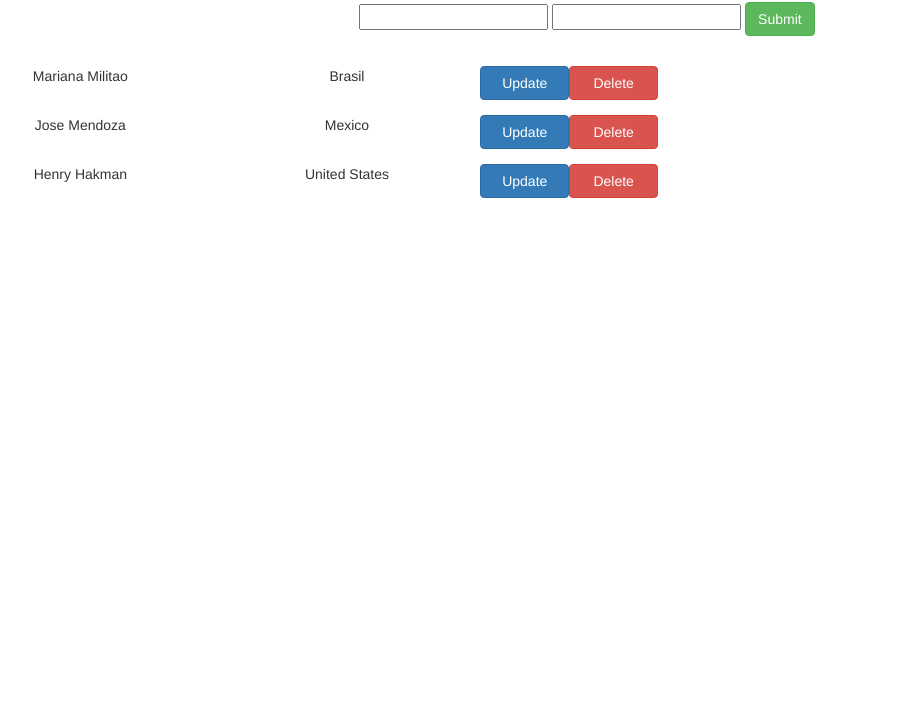
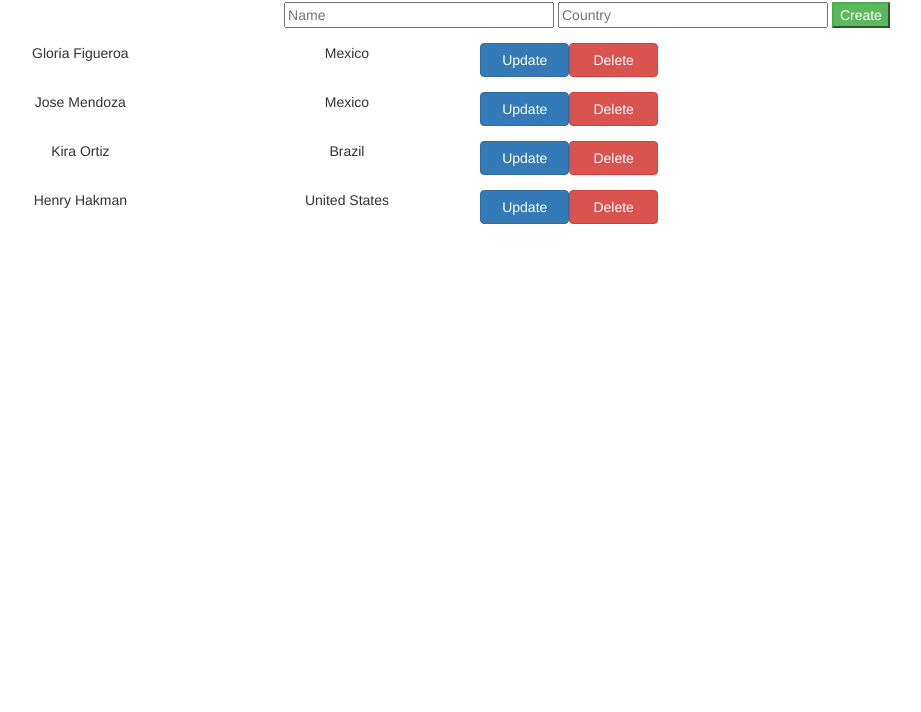
Before and after one commit to PabloMendozaxd/angularjs-crud, a website: page app/index.html in a window 1280 px wide. Shown: the part 88-800 px from the top of the page, without its empty margins (53-974 px from the left). Drawn offline with nearby package versions, Linux system fonts and the light colour scheme.

Commit message:
Create user

```diff
--- a/app/index.html
+++ b/app/index.html
@@ -6,13 +6,10 @@
     <link rel="stylesheet" href="lib/bootstrap/dist/css/bootstrap.css" />
     <link rel="stylesheet" href="app.css" />
     <script src="lib/angular/angular.js"></script>
-
     <script src="app.module.js"></script>
     <script src="user-list/user-list.component.js"></script>
-    <script src="user-form/user-form.component.js"></script>
   </head>
   <body class="text-center">
-    <user-form></user-form>
     <user-list></user-list>
   </body>
 </html>
--- a/app/user-form/user-form.component.js
+++ /dev/null
@@ -1,13 +0,0 @@
-'use strict';
-
-angular.
-  module('angularjsCrud').
-  component('userForm', {
-    templateUrl: 'user-form/user-form.template.html',
-    controller: function UserFormController($http) {
-      var self = this;
-
-      // $http.get('users/users.json').then(function(response) {
-      // });
-    }
-  });
--- a/app/user-form/user-form.template.html
+++ /dev/null
@@ -1,7 +0,0 @@
-<h1>User Information</h1>
-<form action="" class="form-group">
-    <input type="text">
-    <input type="text">
-
-    <button class="btn btn-success">Submit</button>
-</form>
--- a/app/user-list/user-list.component.js
+++ b/app/user-list/user-list.component.js
@@ -7,8 +7,14 @@ angular.
     controller: function UserListController($http) {
       var self = this;
 
-      $http.get('users/users.json').then(function(response) {
+      $http.get('users/users.json').then(function (response) {
         self.users = response.data;
       });
+
+      self.createUser = () => {
+        self.users.push({ name: self.name, country: self.country });
+        self.name = '';
+        self.country = '';
+      };
     }
   });
--- a/app/user-list/user-list.template.html
+++ b/app/user-list/user-list.template.html
@@ -1,8 +1,17 @@
-<ul  class="col-sm-10" class="list-unstyled" class="list-group">
-    <li class="row" class="list-group-item" ng-repeat="user in $ctrl.users">
-      <span class="col-md-3">{{user.name}}</span>
-      <p class="col-md-3">{{user.country}}</p>
-      <button class="col-md-1 btn btn-primary">Update</button>
-      <button class="col-md-1 btn btn-danger">Delete</button>
-    </li>
-  </ul>
+<h1>User Information</h1>
+
+<form ng-submit="$ctrl.createUser()">
+  <input type="text" ng-model="$ctrl.name" size="30" placeholder="Name">
+  <input type="text" ng-model="$ctrl.country" size="30" placeholder="Country">
+  <input class="btn-success" type="submit" value="Create">
+</form>
+
+
+<ul class="col-sm-10" class="list-unstyled" class="list-group">
+  <li class="row" class="list-group-item" ng-repeat="user in $ctrl.users">
+    <span class="col-md-3">{{user.name}}</span>
+    <span class="col-md-3">{{user.country}}</span>
+    <button class="col-md-1 btn btn-primary" ng-click="$ctrl.editUser(user)">Update</button>
+    <button class="col-md-1 btn btn-danger" ng-click="$ctrl.editUser(user)">Delete</button>
+  </li>
+</ul>
--- a/app/users/users.json
+++ b/app/users/users.json
@@ -1,13 +1,17 @@
 [
     {
-        "name": "Mariana Militao",
-        "country": "Brasil"
+        "name": "Gloria Figueroa",
+        "country": "Mexico"
     },
     {
         "name": "Jose Mendoza",
         "country": "Mexico"
     },
     {
+        "name": "Kira Ortiz",
+        "country": "Brazil"
+    },
+    {
         "name": "Henry Hakman",
         "country": "United States"
     }
```
Also changed, not shown: app/app.config.js (deleted, +0 -14 lines).
